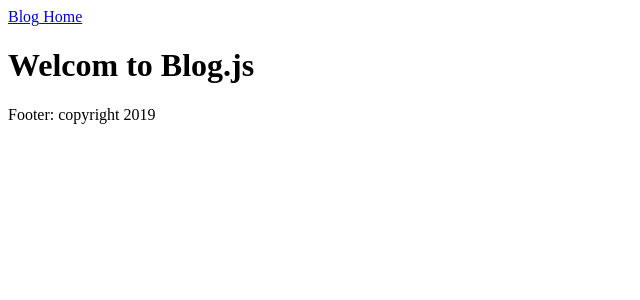
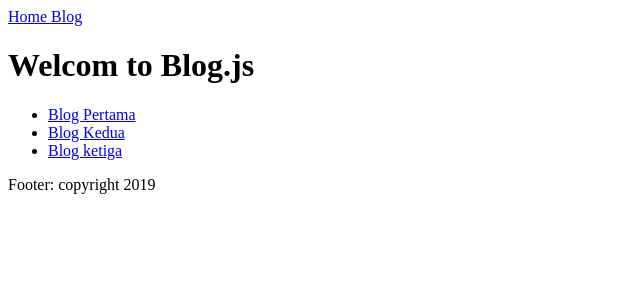
Before and after one commit to syawal2kalii/nextjs-basic-sk, a Next.js app: page /blog in a window 1280 px wide. Shown: the top 300 px of the page, without its empty margins (0-640 px from the left). Built offline with nearby package versions, Linux system fonts and the light colour scheme.

Commit message:
4_halaman_dinamis

```diff
--- a/components/Navigation.js
+++ b/components/Navigation.js
@@ -1,8 +1,9 @@
 import Link from 'next/link'
 const Navigation = () =>(
     <div>
-         <Link href="/blog"><a>Blog</a></Link>
-         <Link href="/"><a> Home</a></Link>
+          <Link href="/"><a>Home </a></Link>
+         <Link href="/blog"><a>Blog </a></Link>
+
     </div>
 )
 
--- a/pages/blog.js
+++ b/pages/blog.js
@@ -1,9 +1,23 @@
 import Navigation from "../components/Navigation";
 import Layout from '../components/BaseLayout'
+import Link from 'next/link'
+
+const PostLink = (props)=>(
+    <li>
+        <Link href={`single?title=${props.title}`}>
+            <a>{props.title}</a>
+        </Link>
+    </li>
+)
 const Index1 = ()=>(
     <div>
         <Layout>
             <h1>Welcom to Blog.js</h1>
+            <ul>
+                <PostLink title='Blog Pertama' />
+                <PostLink title='Blog Kedua' />
+                <PostLink title='Blog ketiga' />
+            </ul>
         </Layout>
     </div>
 )
```
Also changed, not shown: pages/single.js (added, +11 -0 lines).
